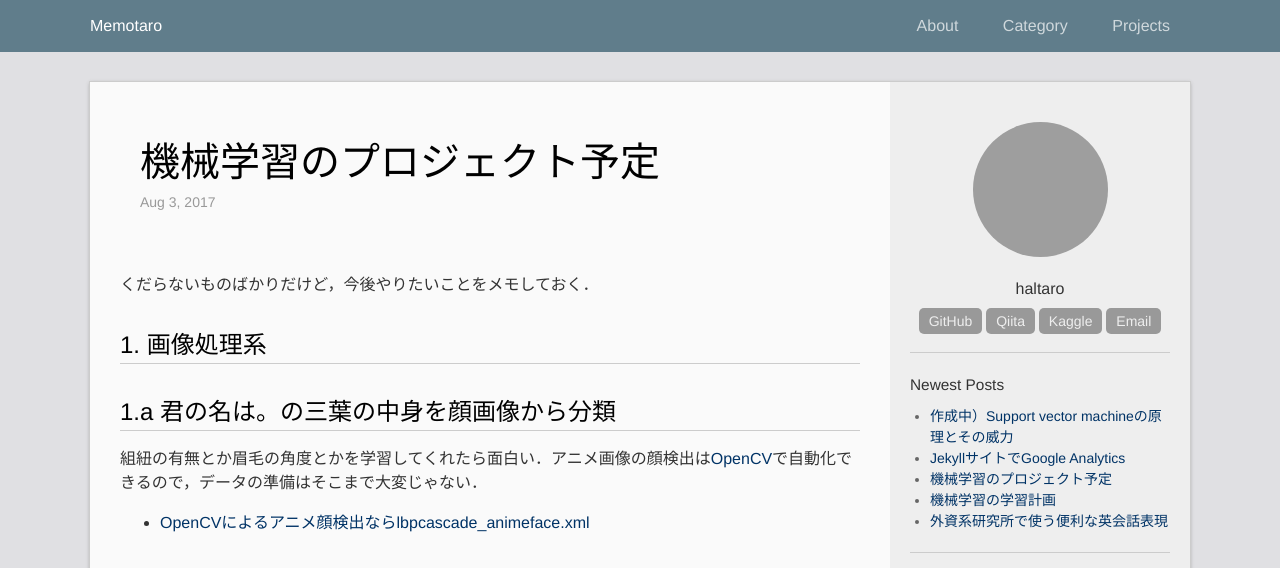
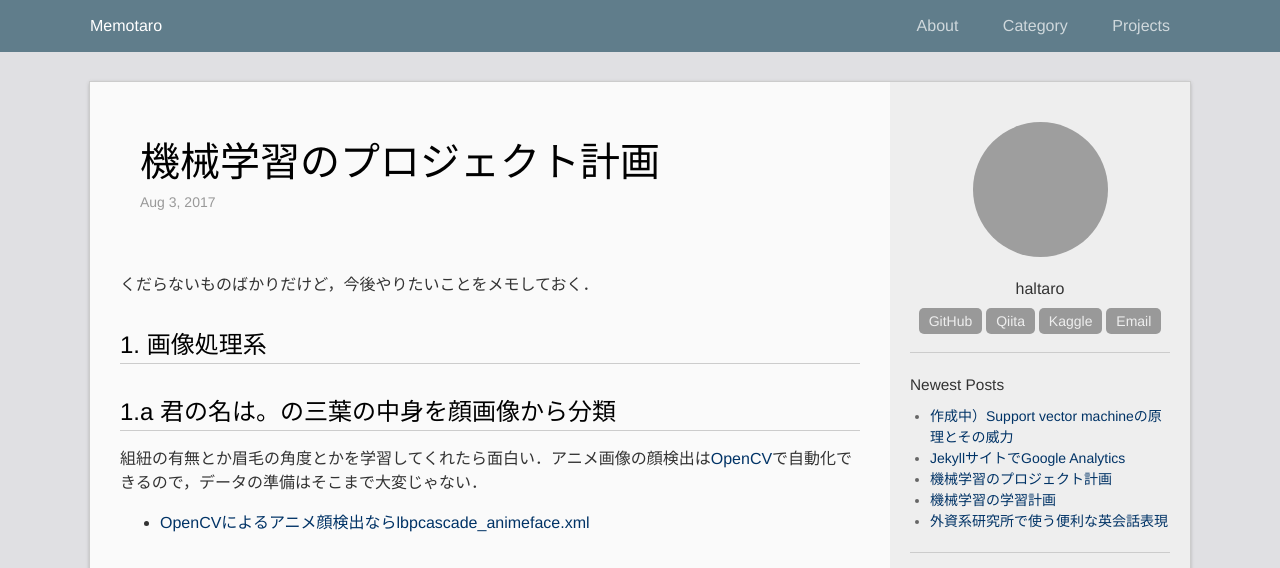
Before and after one commit to madoreenu/haltaro.github.io, a Jekyll site: the page built from _posts/2017-08-03-future-work-in-deep-learning.md, in a window 1280 px wide. Shown: the top 568 px of the page. Built offline with Jekyll 4.4.1, drawn with Linux system fonts in a browser that asks for light colours; grey boxes are pictures that could not be loaded.

Commit message:
Update 2017-08-03-future-work-in-deep-learning.md

```diff
--- a/_posts/2017-08-03-future-work-in-deep-learning.md
+++ b/_posts/2017-08-03-future-work-in-deep-learning.md
@@ -1,6 +1,6 @@
 ---
 layout: post
-title: 機械学習のプロジェクト予定
+title: 機械学習のプロジェクト計画
 updated: 2017-08-02 22:00
 categories:
  - machine learning
```
